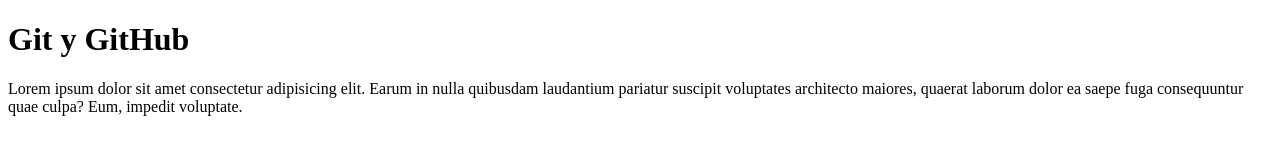
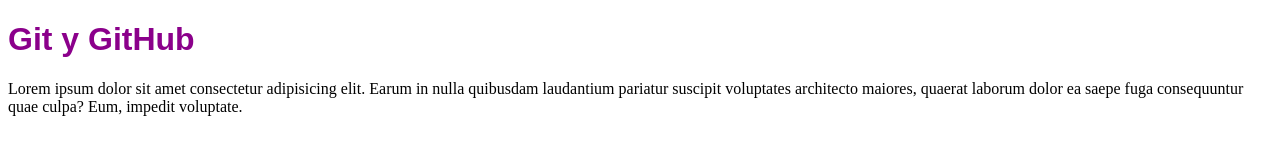
Before and after one commit to FlorenciaCha/Clase-12, a plain HTML site: page index.html in a window 1280 px wide. Drawn offline with Linux system fonts and the light colour scheme.

Commit message:
1st estilo css
Agregamos el archivo style.css y lo enlazamos con el index,html

```diff
--- a/index.html
+++ b/index.html
@@ -3,6 +3,7 @@
 <head>
     <meta charset="UTF-8">
     <meta name="viewport" content="width=device-width, initial-scale=1.0">
+    <link rel="stylesheet" href="./style.css">
     <title>Document</title>
 </head>
 <body>
--- /dev/null
+++ b/style.css
@@ -0,0 +1,4 @@
+h1{
+    font-family: Arial, Helvetica, sans-serif;
+    color: darkmagenta;
+}
```
